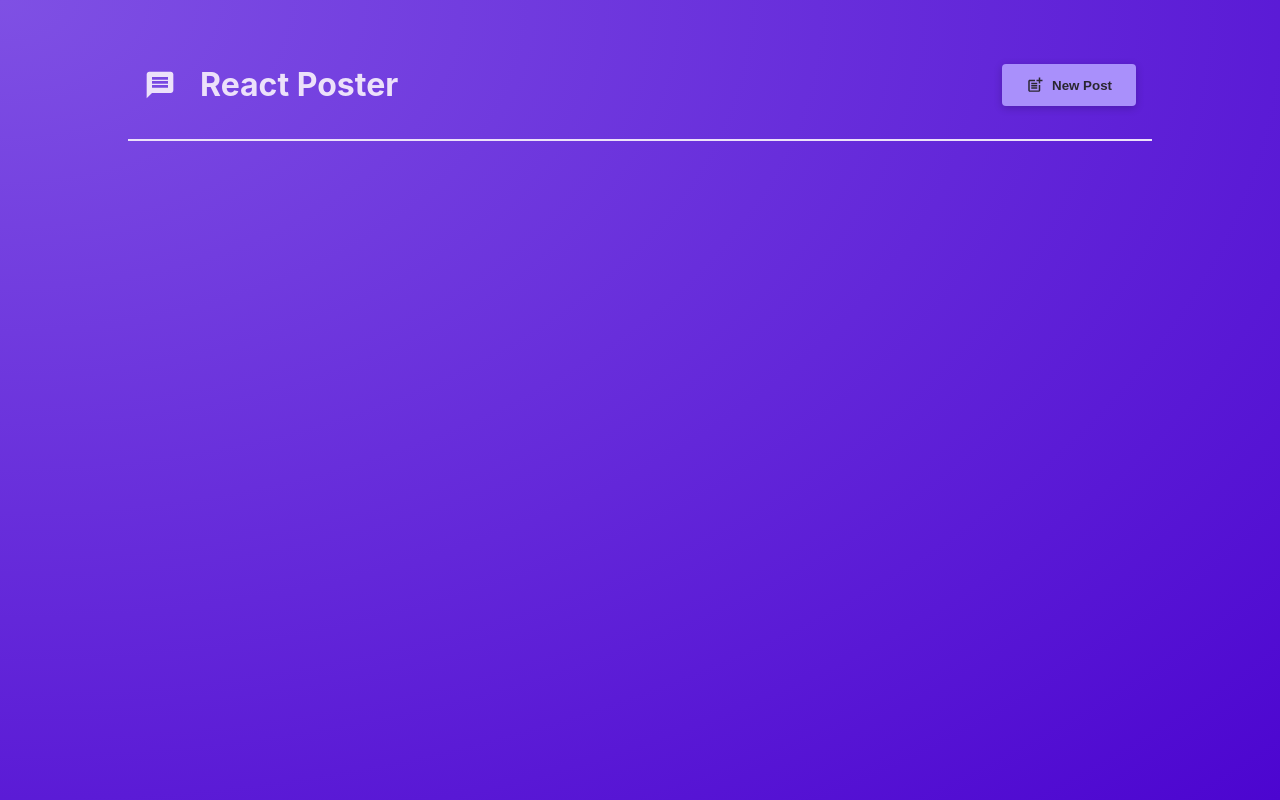
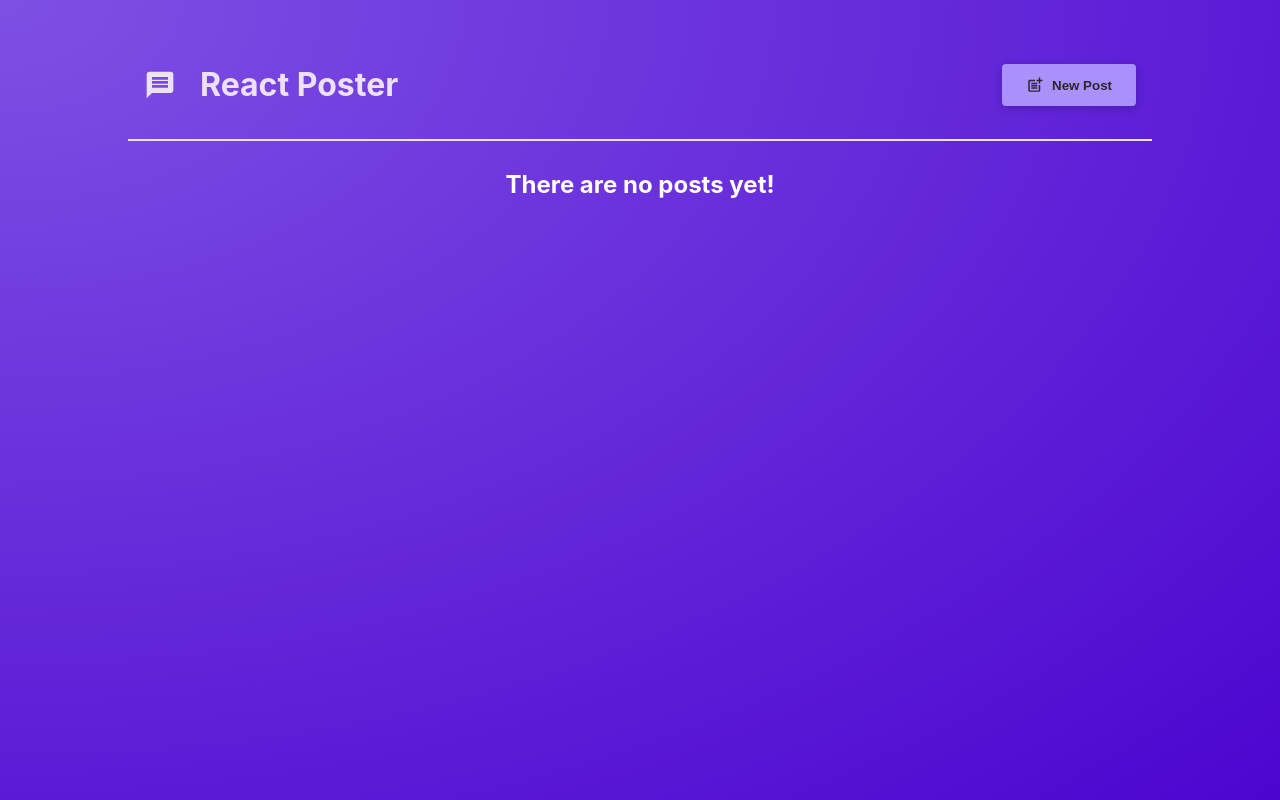
Before and after one commit to AdminAkai/react-refresher, a React (Vite) app: page / in a window 1280 px wide. Built offline with nearby package versions, Linux system fonts and the light colour scheme.

Commit message:
Added no posts conditional render

```diff
--- a/src/components/PostsList/PostsList.component.jsx
+++ b/src/components/PostsList/PostsList.component.jsx
@@ -7,18 +7,22 @@ import styles from './PostsList.module.css';
 
 const PostsList = ({ posts }) => {
   const memoizedPosts = useMemo(() =>
-    posts
+    posts && posts.length !== 0
       ?
-      posts.map(({ author, body }, i) => <Post author={author} body={body} key={`${i}-author-body`} />)
+        (
+          <ul className={styles.posts}>
+            {posts.map(({ author, body }, i) => <Post author={author} body={body} key={`${i}-author-body`} />)}
+          </ul>
+        )
       :
-      null,
+        (
+          <div className={styles.empty}>
+            <h2>There are no posts yet!</h2>
+          </div>
+        ),
   [posts])
 
-  return (
-    <ul className={styles.posts}>
-      {memoizedPosts}
-    </ul>
-  )
+  return memoizedPosts
 }
 
 export default PostsList;
--- a/src/components/PostsList/PostsList.module.css
+++ b/src/components/PostsList/PostsList.module.css
@@ -8,3 +8,8 @@
   grid-template-columns: repeat(3, 30%);
   justify-content: center;
 }
+
+.empty {
+ text-align: center;
+ color: white;
+}
```
